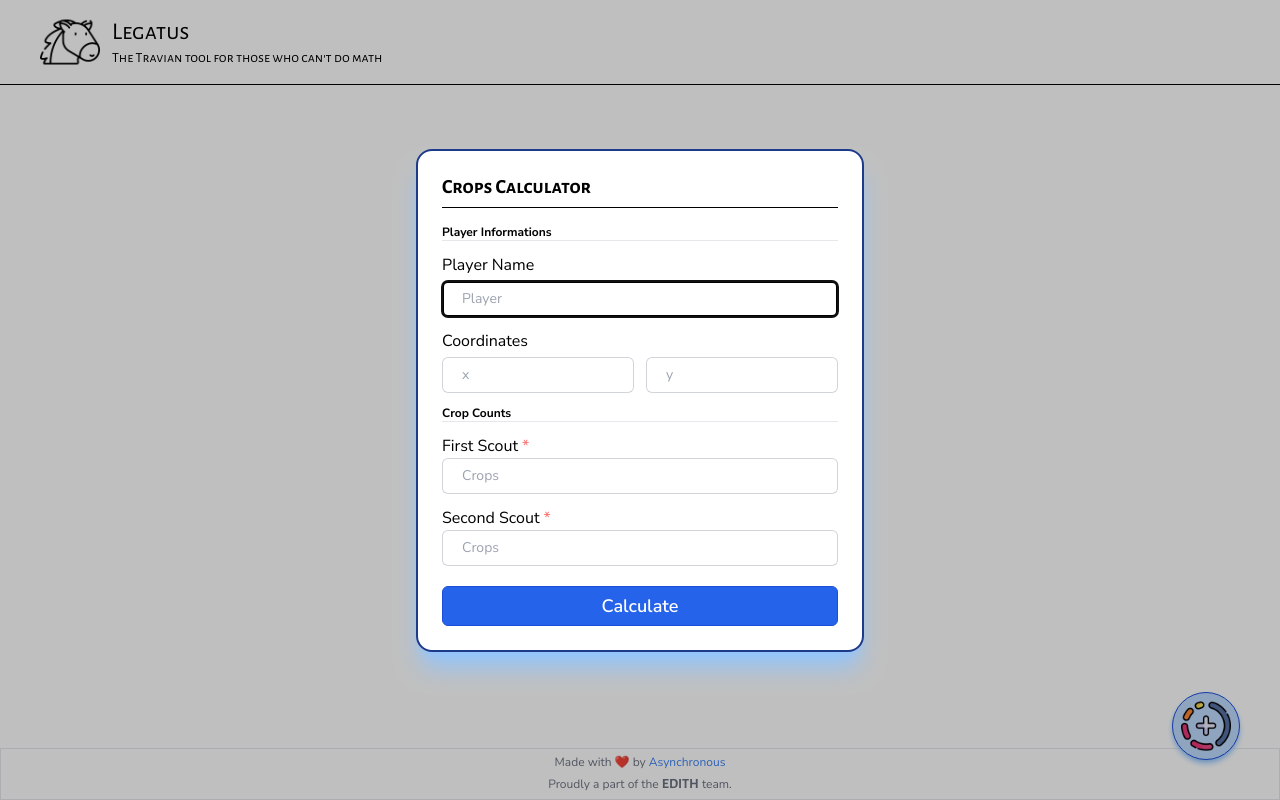
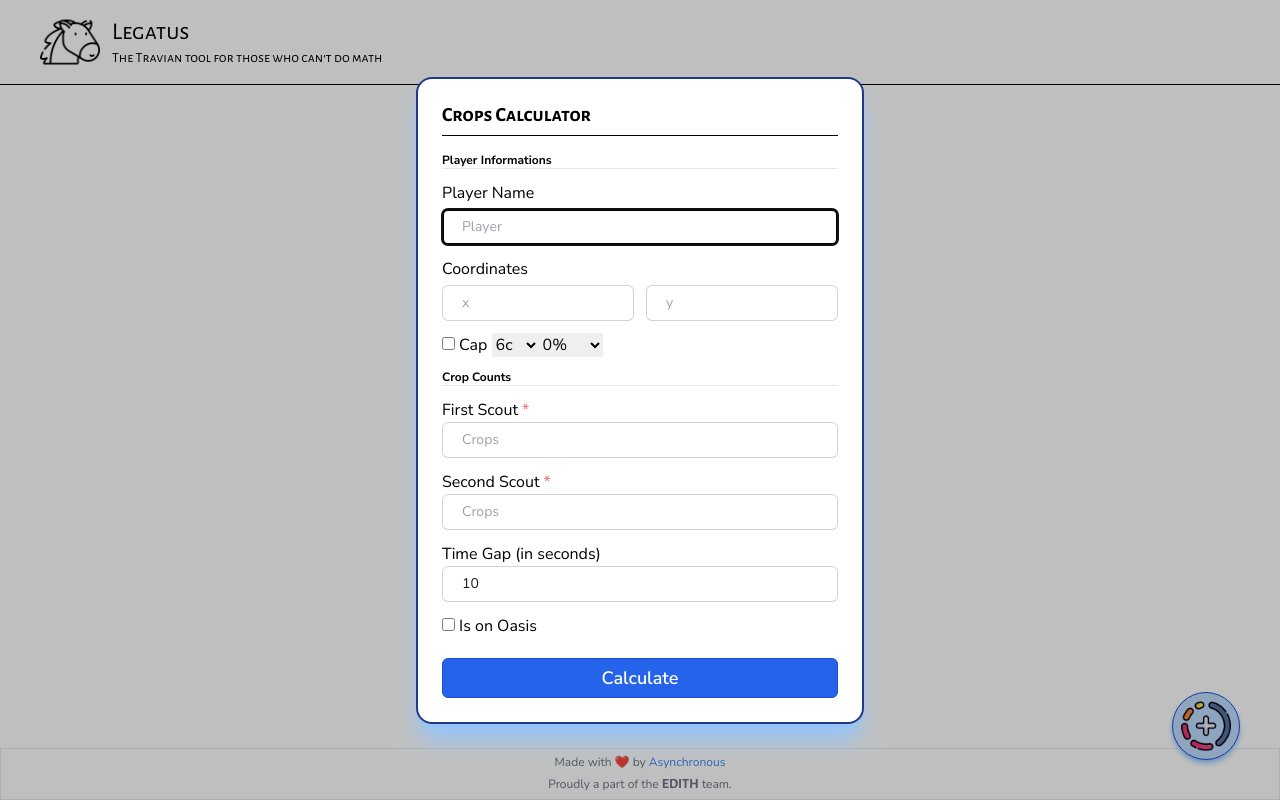
Before and after one commit to sudiddo/legatus, a Next.js app: page /double-scouts in a window 1280 px wide. Both pictures are taken after a click on the element 1206 px from the left and 726 px from the top of the page. Built offline with nearby package versions, Linux system fonts and the light colour scheme.

Commit message:
Add custom time gap and other village information

```diff
--- a/src/components/cards/ScoutCard.tsx
+++ b/src/components/cards/ScoutCard.tsx
@@ -20,6 +20,9 @@ const ScoutCard = forwardRef<HTMLDivElement, ScoutCardProps>(
         <div className="flex flex-row items-center justify-between font-legatus">
           <p className="text-lg font-semibold lg:ml-3">
             {`${report.player} (${report.x} | ${report.y})`}
+          </p>
+          <p>
+            {`${report.oasisBonus}% `}{`${report.cropFields}c `}{report.isCap? `Cap` : `Non-Cap`}
           </p>
         </div>
         <hr className="mb-2 border-black" />
--- a/src/components/modals/CropProductionModal.tsx
+++ b/src/components/modals/CropProductionModal.tsx
@@ -9,10 +9,20 @@ interface CropProductionModalProps {
   setX: React.Dispatch<React.SetStateAction<string>>;
   y: string;
   setY: React.Dispatch<React.SetStateAction<string>>;
+  isCap: boolean;
+  setIsCap: React.Dispatch<React.SetStateAction<boolean>>;
+  cropFields: React.Dispatch<React.SetStateAction<string>>;
+  setCropFields: React.Dispatch<React.SetStateAction<string>>;
+  oasisBonus: React.Dispatch<React.SetStateAction<string>>;
+  setOasisBonus: React.Dispatch<React.SetStateAction<string>>;
   crops1: string;
   setCrops1: React.Dispatch<React.SetStateAction<string>>;
   crops2: string;
   setCrops2: React.Dispatch<React.SetStateAction<string>>;
+  timeGap: string;
+  setTimeGap: React.Dispatch<React.SetStateAction<string>>;
+  isOasis: boolean;
+  setIsOasis: React.Dispatch<React.SetStateAction<boolean>>;
   handleSubmit: () => void;
   isOpen: boolean;
   setIsOpen: React.Dispatch<React.SetStateAction<boolean>>;
@@ -25,10 +35,20 @@ function CropProductionModal({
   setX,
   y,
   setY,
+  isCap,
+  setIsCap,
+  oasisBonus,
+  setOasisBonus,
+  cropFields,
+  setCropFields,
   crops1,
   setCrops1,
   crops2,
   setCrops2,
+  timeGap,
+  setTimeGap,
+  isOasis,
+  setIsOasis,
   handleSubmit,
   isOpen,
   setIsOpen,
@@ -113,6 +133,43 @@ function CropProductionModal({
                       />
                     </div>
                   </div>
+                  <div>
+                    <input
+                      type="checkbox"
+                      name="cap"
+                      id="cap"
+                      value={isCap}
+                      onChange={(e) => setIsCap(!isCap)}
+                    />
+                    <label for="cap"> Cap </label>
+
+                    <select
+                      name="crop-fields"
+                      id="crop-field"
+                      value={cropFields}
+                      onChange={(e) => setCropFields(e.target.value)}
+                    >
+                      <option value="6" selected>6c</option>
+                      <option value="7">7c</option>
+                      <option value="9">9c</option>
+                      <option value="15">15c</option>
+                      <option value="18">18c</option>
+                    </select>
+
+                    <select
+                      name="oasis-bonus"
+                      id="oasis-bonus"
+                      value={oasisBonus}
+                      onChange={(e) => setOasisBonus(e.target.value)}
+                    >
+                      <option value="0" selected>0%</option>
+                      <option value="25">25%</option>
+                      <option value="50">50%</option>
+                      <option value="75">75%</option>
+                      <option value="125">125%</option>
+                      <option value="150">150%</option>
+                    </select>
+                  </div>
                 </div>
                 {/* Crop Counts */}
                 <div className="grid grid-cols-1 gap-3">
@@ -150,6 +207,31 @@ function CropProductionModal({
                       onChange={(e) => setCrops2(e.target.value)}
                     />
                   </div>
+                  <div>
+                    <p>
+                      Time Gap (in seconds)
+                      {/* <span className="ml-1 text-red-400">*</span> */}
+                    </p>
+                    <input
+                      type="number"
+                      name="time-gap"
+                      id="time-gap"
+                      className="block w-full rounded-md border-0 px-5 py-1.5 text-gray-900 ring-1 ring-inset ring-gray-300 placeholder:text-gray-400 focus:ring-2 focus:ring-inset focus:ring-black sm:text-sm sm:leading-6"
+                      placeholder="10"
+                      value={timeGap}
+                      onChange={(e) => setTimeGap(e.target.value)}
+                    />
+                  </div>
+                  <div>
+                    <input
+                      type="checkbox"
+                      name="oasis"
+                      id="oasis"
+                      value={isOasis}
+                      onChange={(e) => setIsOasis(!isOasis)}
+                    />
+                    <label for="oasis"> Is on Oasis </label>
+                  </div>
                 </div>
                 <button
                   onClick={handleSubmit}
--- a/src/pages/double-scouts/index.tsx
+++ b/src/pages/double-scouts/index.tsx
@@ -14,20 +14,29 @@ function DoubleScouts() {
   const [player, setPlayer] = React.useState("");
   const [x, setX] = React.useState("");
   const [y, setY] = React.useState("");
+  const [isCap, setIsCap] = React.useState(false);
+  const [cropFields, setCropFields] = React.useState("6");
+  const [oasisBonus, setOasisBonus] = React.useState("0");
   const [crops1, setCrops1] = React.useState("");
   const [crops2, setCrops2] = React.useState("");
+  const [timeGap, setTimeGap] = React.useState("10");
+  const [isOasis, setIsOasis] = React.useState(false);
   const [isCalculatorOpen, setIsCalculatorOpen] = React.useState(false);
   //   --------------------
   const [reports, setReports] = React.useState<Report[]>([]);
 
   const handleSubmit = () => {
     // Check if crops1 and crops2 are filled
-    if (crops1 && crops2) {
-      const production = (Number(crops2) - Number(crops1)) * 360;
+    if (crops1 && crops2 && timeGap) {
+      const oasis = isOasis ? 10 : 1;
+      const production = (Number(crops2) - Number(crops1)) / Number(timeGap) * 3600 * Number(oasis);
       const report: Report = {
         player,
         x,
         y,
+        isCap,
+        cropFields: Number(cropFields),
+        oasisBonus: Number(oasisBonus),
         crops1: Number(crops1),
         crops2: Number(crops2),
         production,
@@ -46,8 +55,13 @@ function DoubleScouts() {
     setPlayer("");
     setX("");
     setY("");
+    setIsCap(false);
+    setCropFields("6");
+    setOasisBonus("0");
     setCrops1("");
     setCrops2("");
+    setTimeGap("10");
+    setIsOasis(false);
   };
 
   const convertToImage = async () => {
@@ -104,10 +118,20 @@ function DoubleScouts() {
         setX={setX}
         y={y}
         setY={setY}
+        isCap={isCap}
+        setIsCap={setIsCap}
+        cropFields={cropFields}
+        setCropFields={setCropFields}
+        oasisBonus={oasisBonus}
+        setOasisBonus={setOasisBonus}
         crops1={crops1}
         setCrops1={setCrops1}
         crops2={crops2}
         setCrops2={setCrops2}
+        timeGap={timeGap}
+        setTimeGap={setTimeGap}
+        isOasis={isOasis}
+        setIsOasis={setIsOasis}
         handleSubmit={handleSubmit}
         isOpen={isCalculatorOpen}
         setIsOpen={setIsCalculatorOpen}
--- a/src/types/index.ts
+++ b/src/types/index.ts
@@ -2,6 +2,9 @@ export type Report = {
   player: string;
   x: string;
   y: string;
+  isCap: boolean;
+  cropFields: number;
+  oasisBonus: number;
   crops1: number;
   crops2: number;
   production: number;
```
